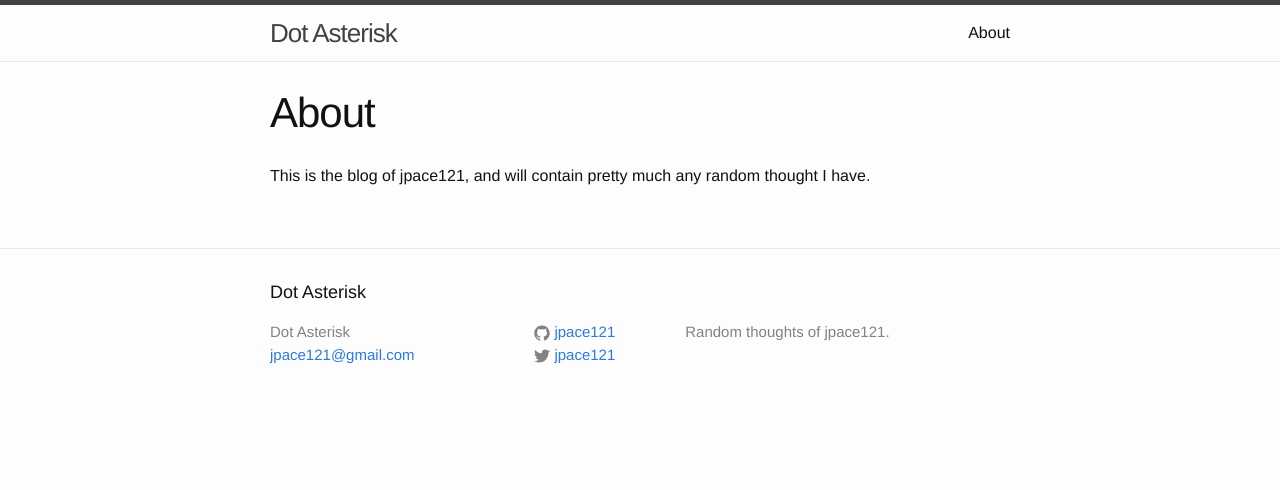
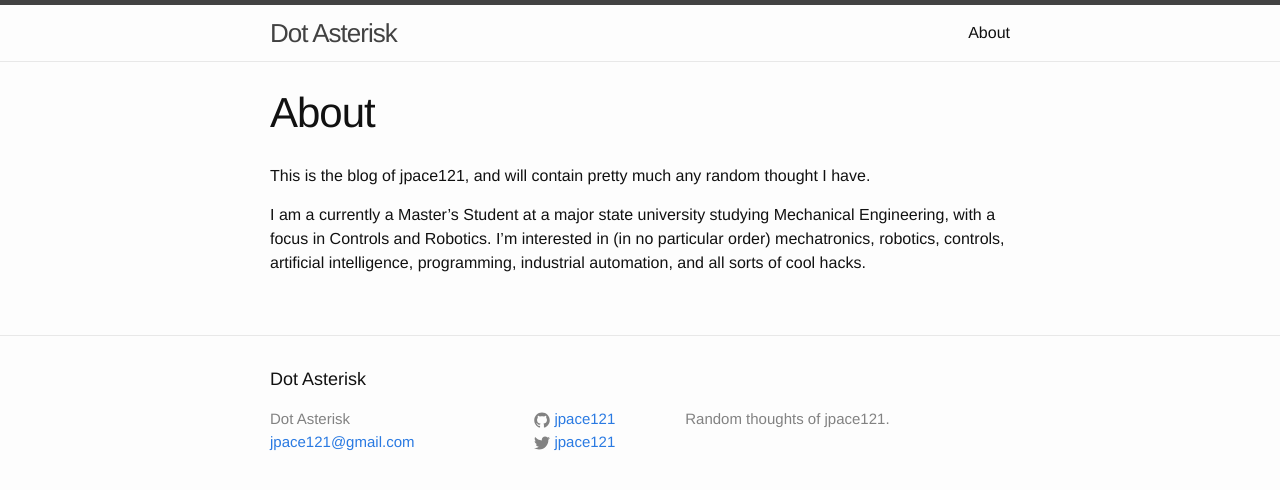
Before and after one commit to jpace121/github-site-old, a Jekyll site: the page built from about.md, in a window 1280 px wide. Shown: the top 490 px of the page. Built offline with Jekyll 4.4.1, drawn with Linux system fonts in a browser that asks for light colours.

Commit message:
Update about.md

```diff
--- a/about.md
+++ b/about.md
@@ -6,3 +6,9 @@ permalink: /about/
 
 This is the blog of jpace121, and will contain pretty much any random thought
 I have.
+
+I am a currently a Master's Student at a major state university studying
+Mechanical Engineering, with a focus in Controls and Robotics. I'm interested
+in (in no particular order) mechatronics, robotics, controls, artificial
+intelligence, programming, industrial automation, and all sorts of cool
+hacks.
```
